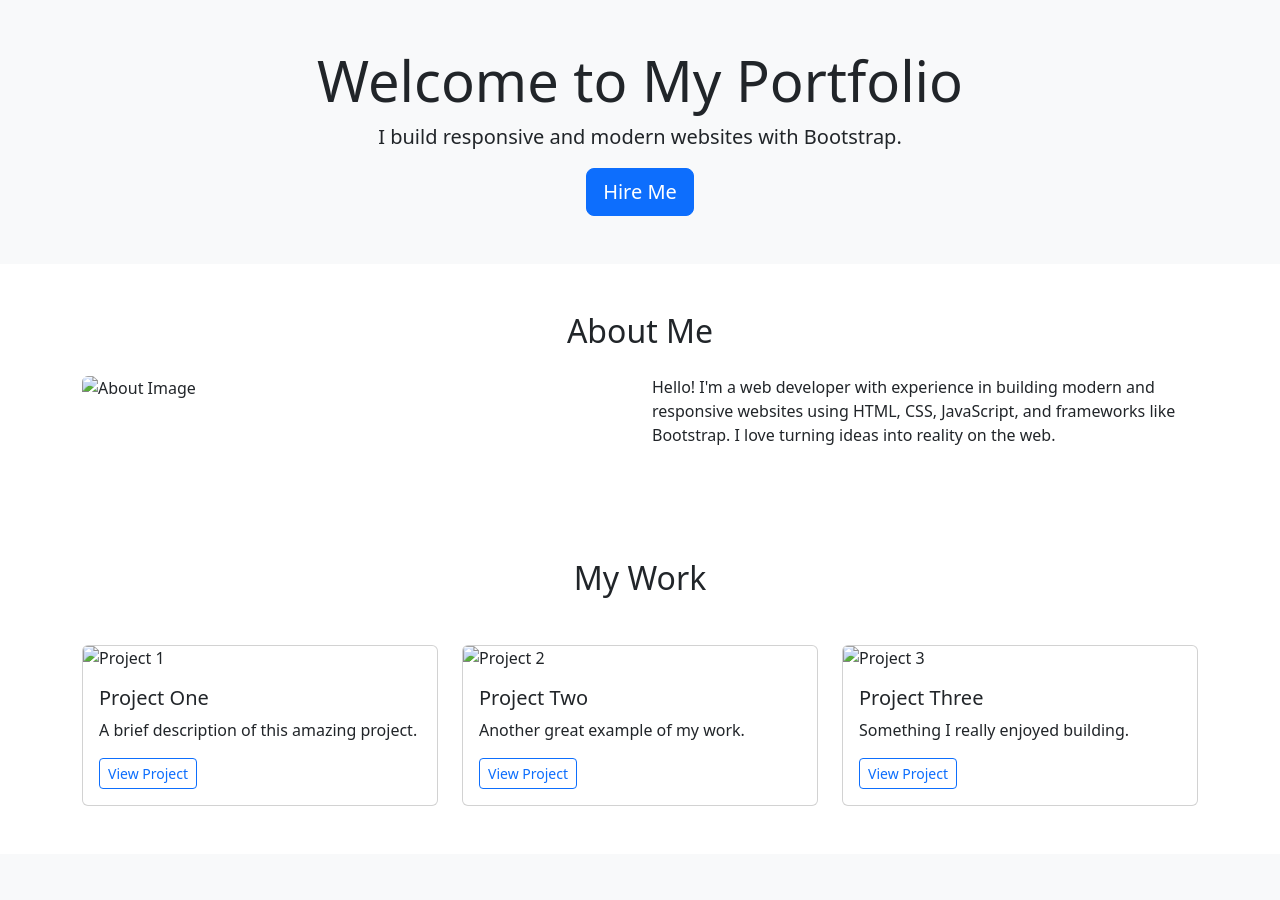
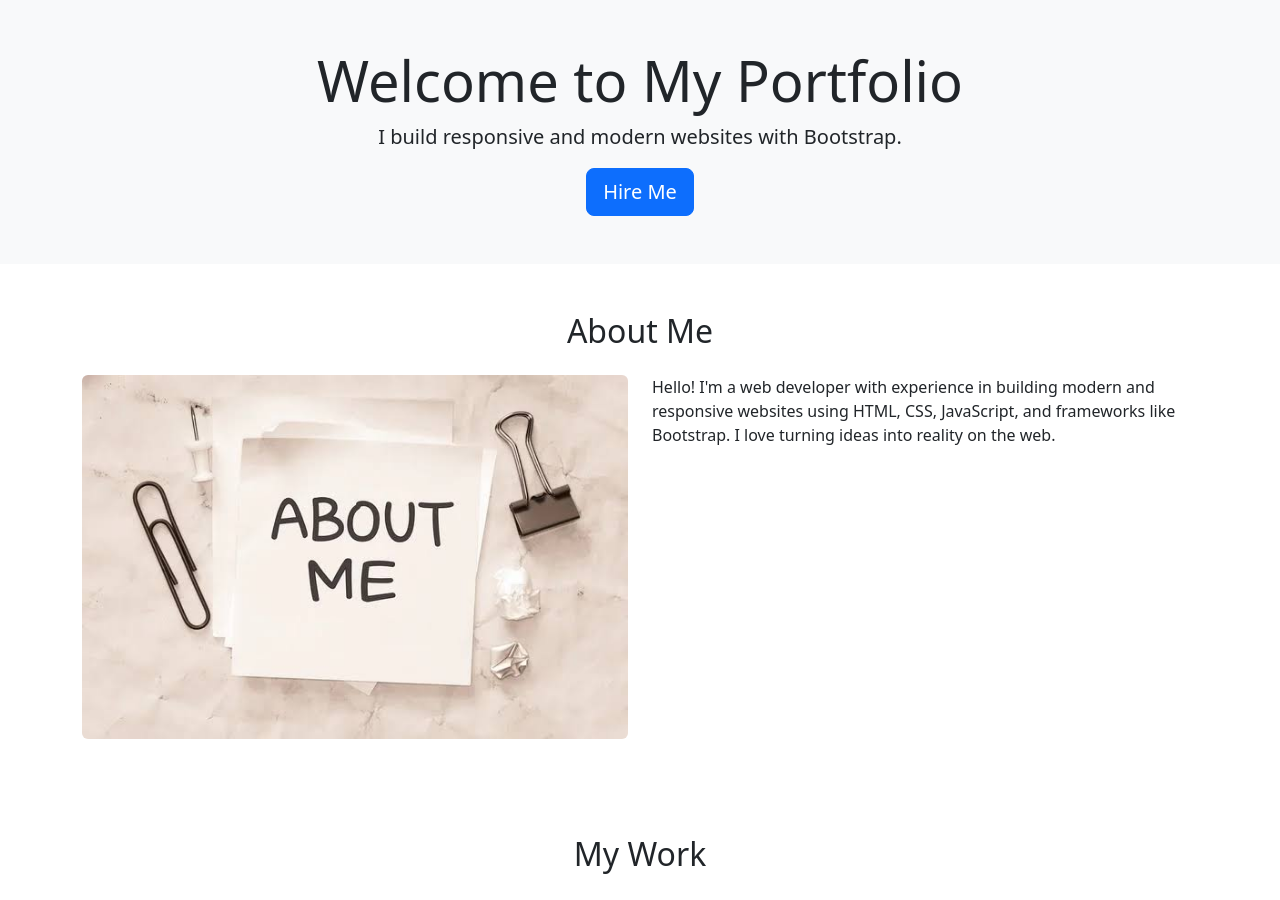
Before and after one commit to eymaster/practice, a Flask app: page / in a window 1280 px wide. Shown: the part 57-957 px from the top of the page. Run offline with Flask 2, Linux system fonts and the light colour scheme; some libraries are stand-ins or nearby versions.

Commit message:
Update index.html

```diff
--- a/templates/index.html
+++ b/templates/index.html
@@ -43,7 +43,7 @@
       <h2 class="text-center mb-4">About Me</h2>
       <div class="row">
         <div class="col-md-6">
-          <img src="https://via.placeholder.com/500x300" class="img-fluid rounded" alt="About Image">
+          <img src="img.jpeg" class="img-fluid rounded" alt="About Image">
         </div>
         <div class="col-md-6">
           <p>Hello! I'm a web developer with experience in building modern and responsive websites using HTML, CSS, JavaScript, and frameworks like Bootstrap. I love turning ideas into reality on the web.</p>
```
